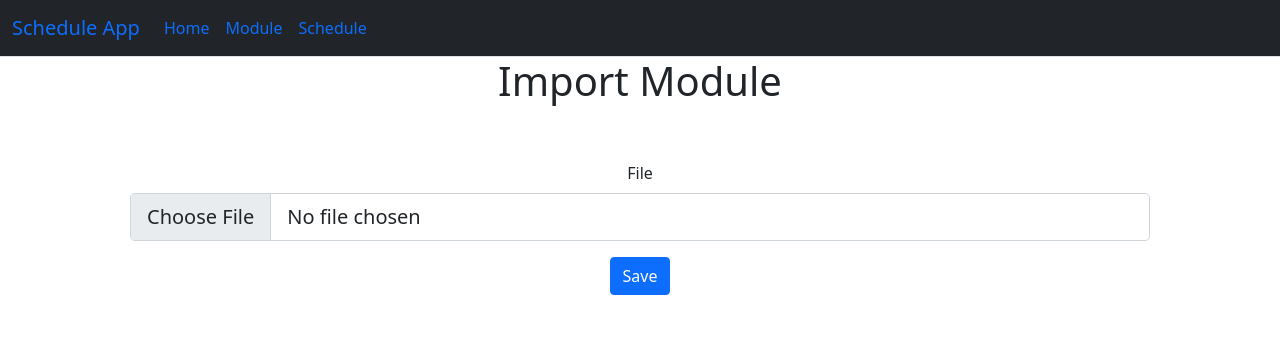
After one commit to sidi/sid-django-app, a Django app: page /import/modules in a window 1280 px wide. The commit adds this page. Shown: the top 358 px of the page. Run offline with Django 5.2, Linux system fonts and the light colour scheme.

Commit message:
adding import from csv and sample chartjs

```diff
--- a/requirements.txt
+++ b/requirements.txt
@@ -1,2 +1,3 @@
 Django
 mysqlclient
+openpyxl
--- a/src/prj/myapp/models/module.py
+++ b/src/prj/myapp/models/module.py
@@ -5,9 +5,9 @@ from django.db import models
 class Module(models.Model):
     code = models.CharField(max_length=5, unique=True)
     name = models.CharField(max_length=256)
-    cm_hours = models.IntegerField()
-    td_hours = models.IntegerField()
-    tp_hours = models.IntegerField()
+    cm_hours = models.FloatField()
+    td_hours = models.FloatField()
+    tp_hours = models.FloatField()
 
     def __str__(self):
         return str(self.code) + ' --- ' + str(self.name)
--- a/src/prj/myapp/models/schedule.py
+++ b/src/prj/myapp/models/schedule.py
@@ -9,7 +9,7 @@ class Schedule(models.Model):
     day =  models.CharField(max_length=3)
     date = models.DateField()
     name = models.CharField(max_length=256)
-    modulde = models.ForeignKey(Module, on_delete=models.CASCADE)
+    module = models.ForeignKey(Module, on_delete=models.CASCADE)
 
     class Meta:
         unique_together = (('plage', 'semestre', 'day'),)
--- a/src/prj/myapp/templates/base.html
+++ b/src/prj/myapp/templates/base.html
@@ -4,14 +4,35 @@
     <meta charset="utf-8">
     <meta name="viewport" content="width=device-width, initial-scale=1">
     <link href="https://cdn.jsdelivr.net/npm/bootstrap@5.1.3/dist/css/bootstrap.min.css" rel="stylesheet" integrity="sha384-1BmE4kWBq78iYhFldvKuhfTAU6auU8tT94WrHftjDbrCEXSU1oBoqyl2QvZ6jIW3" crossorigin="anonymous">
-
+    <script src="https://cdn.jsdelivr.net/npm/chart.js"></script>
     {% block title %}<title>SID32 2024</title>{% endblock %}
   </head>
   <body>
 
-      <div class="container">
-        {% block content %}{% endblock %}
+    <nav class="navbar navbar-expand-lg bg-dark border-bottom border-body" data-bs-theme="dark">
+      <div class="container-fluid">
+        <a class="navbar-brand" href="#">Schedule App</a>
+        <button class="navbar-toggler" type="button" data-bs-toggle="collapse" data-bs-target="#navbarColor01" aria-controls="navbarColor01" aria-expanded="false" aria-label="Toggle navigation">
+          <span class="navbar-toggler-icon"></span>
+        </button>
+        <div class="collapse navbar-collapse" id="navbarColor01">
+          <ul class="navbar-nav me-auto mb-2 mb-lg-0">
+            <li class="nav-item">
+              <a class="nav-link active" aria-current="page" href="/">Home</a>
+            </li>
+            <li class="nav-item">
+              <a class="nav-link" href="/modules">Module</a>
+            </li>
+            <li class="nav-item">
+              <a class="nav-link" href="/schedules">Schedule</a>
+            </li>
+          </ul>
+        </div>
       </div>
+    </nav>
+    <div class="container">
+      {% block content %}{% endblock %}
+    </div>
 
     <script src="https://cdn.jsdelivr.net/npm/bootstrap@5.1.3/dist/js/bootstrap.bundle.min.js" integrity="sha384-ka7Sk0Gln4gmtz2MlQnikT1wXgYsOg+OMhuP+IlRH9sENBO0LRn5q+8nbTov4+1p" crossorigin="anonymous"></script>
 
--- /dev/null
+++ b/src/prj/myapp/templates/csv_import.html
@@ -0,0 +1,21 @@
+{% extends "base.html" %}
+
+{% block title %}<title>Import {{oname}}</title>{% endblock %}
+
+{% block content %}
+
+<h1 class="text-center">Import {{oname}}</h1>
+
+<form action="/import/{{opath}}" method="POST" enctype="multipart/form-data" class="text-center p-5">
+    {% csrf_token %}
+    <div>
+        <label for="formFileLg" class="form-label">File</label>
+        <input class="form-control form-control-lg" required="True" id="formFile" name="formFile" type="file">
+    </div>
+    <div class="p-3">
+        <input type="submit" class="btn btn-primary" value="Save" />
+    </div>
+
+</form>
+
+{% endblock %}
--- a/src/prj/myapp/urls.py
+++ b/src/prj/myapp/urls.py
@@ -3,9 +3,22 @@ from django.urls import path
 from . import views
 
 urlpatterns = [
-    path('', views.ModuleListView.as_view(), name='module_list'),
-    path('view/<slug:pk>', views.ModuleDetailView.as_view(), name='module_detail'),
-    path('add', views.ModuleCreateView.as_view(), name='module_create'),
-    path('del/<slug:pk>', views.ModuleDeleteView.as_view(), name='module_delete'),
-    path('put/<slug:pk>', views.ModuleUpdateView.as_view(), name='module_update'),
+    path('', views.home),
+
+    path('modules', views.ModuleListView.as_view(), name='module_list'),
+    path('modules/view/<slug:pk>', views.ModuleDetailView.as_view(), name='module_detail'),
+    path('modules/add', views.ModuleCreateView.as_view(), name='module_create'),
+    path('modules/del/<slug:pk>', views.ModuleDeleteView.as_view(), name='module_delete'),
+    path('modules/put/<slug:pk>', views.ModuleUpdateView.as_view(), name='module_update'),
+
+    path('schedules', views.ScheduleListView.as_view(), name='schedule_list'),
+    path('schedules/view/<slug:pk>', views.ScheduleDetailView.as_view(), name='schedule_detail'),
+    path('schedules/add', views.ScheduleCreateView.as_view(), name='schedule_create'),
+    path('schedules/del/<slug:pk>', views.ScheduleDeleteView.as_view(), name='schedule_delete'),
+    path('schedules/put/<slug:pk>', views.ScheduleUpdateView.as_view(), name='schedule_update'),
+
+    path('import/modules', views.import_module_csv, name='module_import'),
+    path('import/schedules', views.import_schedule_csv, name='schedule_import'),
+    path('stats', views.get_stats),
+
 ]
--- a/src/prj/myapp/views.py
+++ b/src/prj/myapp/views.py
@@ -1,7 +1,10 @@
 from django.shortcuts import render
 from django.views.generic import ListView, DetailView, CreateView, DeleteView, UpdateView
-from django.urls import reverse_lazy
+from django.urls import reverse_lazy, reverse
+from django.http import HttpResponseRedirect
 from .models.module import *
+from .models.schedule import *
+from django.shortcuts import get_object_or_404
 
 # Create your views here.
 
@@ -10,7 +13,6 @@ class ModuleListView(ListView):
 
 class ModuleDetailView(DetailView):
     model = Module
-
 
 class ModuleCreateView(CreateView):
     model = Module
@@ -25,3 +27,107 @@ class ModuleUpdateView(UpdateView):
     model = Module
     fields = '__all__'
     success_url = reverse_lazy('module_list')
+
+
+class ScheduleListView(ListView):
+    model = Schedule
+
+class ScheduleDetailView(DetailView):
+    model = Schedule
+
+class ScheduleCreateView(CreateView):
+    model = Schedule
+    fields = '__all__'
+    success_url = reverse_lazy('schedule_list')
+
+class ScheduleDeleteView(DeleteView):
+    model = Schedule
+    success_url = reverse_lazy('schedule_list')
+
+class ScheduleUpdateView(UpdateView):
+    model = Schedule
+    fields = '__all__'
+    success_url = reverse_lazy('schedule_list')
+
+def home(request):
+    return render(request, 'home.html')
+
+def import_module_csv(request):
+    if "GET" == request.method:
+        return render(request, "csv_import.html", {'oname': "Module", 'opath': "modules"})
+    try:
+        object_list = []
+        csv_file = request.FILES["formFile"]
+        file_data = csv_file.read().decode("utf-8")
+        lines = file_data.split("\n")
+        for line in lines:
+            fields = line.split(",")
+            if len(fields) < 5:
+                print('Hello!')
+                continue
+            ob = Module()
+            ob.code = fields[0]
+            ob.name = fields[1]
+            ob.cm_hours = fields[2]
+            ob.td_hours = fields[3]
+            ob.tp_hours = fields[4]
+            object_list.append(ob)
+
+        Module.objects.bulk_create(object_list)
+
+    except Exception as e:
+        print("Error! Unable to upload file. " + repr(e))
+        return HttpResponseRedirect(reverse("module_import"))
+
+    return HttpResponseRedirect(reverse("module_list"))
+
+def import_schedule_csv(request):
+    if "GET" == request.method:
+        return render(request, "csv_import.html", {'oname': "Schedule", 'opath': "schedules"})
+    try:
+        object_list = []
+        csv_file = request.FILES["formFile"]
+        file_data = csv_file.read().decode("utf-8")
+        lines = file_data.split("\n")
+        for line in lines:
+            fields = line.split(",")
+            if len(fields) < 6:
+                continue
+
+            ob = Schedule()
+            ob.plage = fields[0]
+            ob.semestre = fields[1]
+            ob.day = fields[2]
+            ob.date = fields[3]
+            ob.name = fields[4]
+            mcode = fields[5]
+            print('Hello!')
+            module = get_object_or_404(Module, code=mcode)
+            ob.module = module
+
+            object_list.append(ob)
+
+        Schedule.objects.bulk_create(object_list)
+
+    except Exception as e:
+        print("Error! Unable to upload file. " + repr(e))
+        return HttpResponseRedirect(reverse("schedule_import"))
+
+    return HttpResponseRedirect(reverse("schedule_list"))
+
+def get_stats(request):
+    modules = Module.objects.all()
+
+    # Prepare data for Chart.js
+    labels = [module.code for module in modules]
+    cm_data = [module.cm_hours for module in modules]
+    td_data = [module.td_hours for module in modules]
+    tp_data = [module.tp_hours for module in modules]
+
+    context = {
+        'labels': labels,
+        'cm_data': cm_data,
+        'td_data': td_data,
+        'tp_data': tp_data,
+    }
+    return render(request, 'module_hours_chart.html', context)
```
Also changed, not shown: src/prj/myapp/templates/home.html (added, +19 -0 lines), src/prj/myapp/templates/module_hours_chart.html (added, +58 -0 lines), src/prj/myapp/templates/myapp/module_list.html (+8 -1 lines), src/prj/myapp/templates/myapp/schedule_confirm_delete.html (added, +13 -0 lines), src/prj/myapp/templates/myapp/schedule_detail.html (added, +18 -0 lines), src/prj/myapp/templates/myapp/schedule_form.html (added, +14 -0 lines), src/prj/myapp/templates/myapp/schedule_list.html (added, +44 -0 lines), src/prj/myapp/migrations/0001_initial.py, src/prj/myapp/migrations/0002_alter_module_cm_hours_alter_module_td_hours_and_more.py (added), src/prj/myapp/migrations/0002_schedule.py (deleted).
